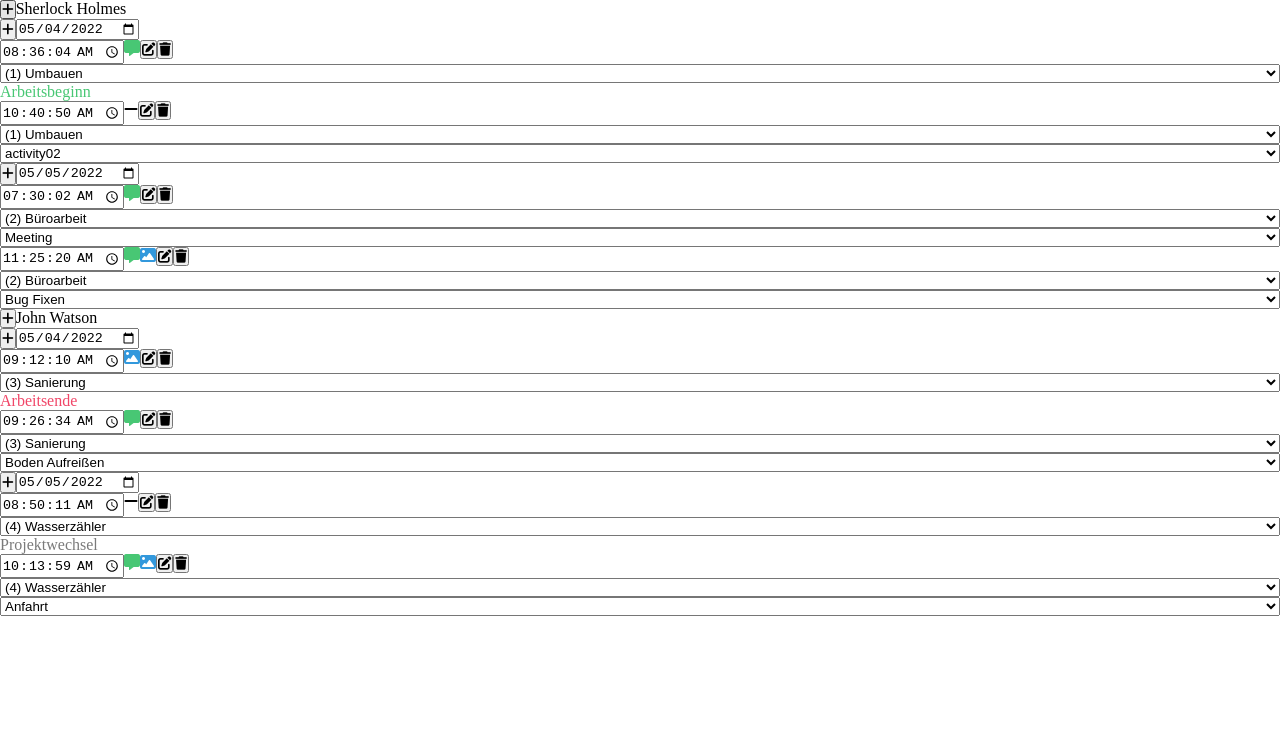
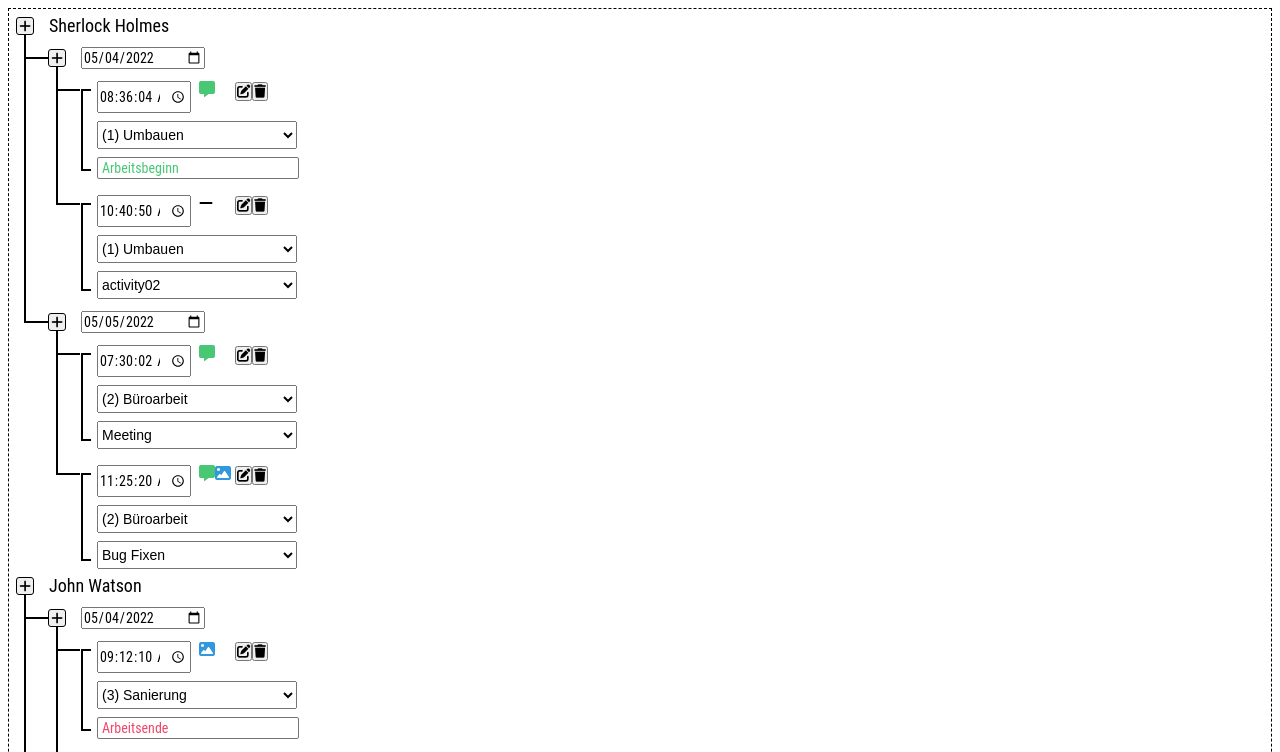
Before and after one commit to StaticYawn/tree-structure-json, a website built with Vite: page index.html in a window 1280 px wide. Shown: the top 752 px of the page. Built offline with nearby package versions, Linux system fonts and the light colour scheme.

Commit message:
fix booking list collapsible later

```diff
--- a/src/style.css
+++ b/src/style.css
@@ -1,33 +1,253 @@
-* { margin: 0; padding: 0; }
+:root {
+    --color-red: #f14668;
+    --color-blue: #3273dc;
+    --color-green: #48c774;
+    --color-gray: #7a7a7a;
+    --line-thickness: 2px;
+}
+
+* {
+    margin: 0;
+    padding: 0;
+}
+
+body,
+input {
+    font-family: PT Sans, Roboto Condensed, BlinkMacSystemFont, -apple-system, "Segoe UI", Roboto,
+        Oxygen, Ubuntu, Cantarell, "Fira Sans", "Droid Sans", "Helvetica Neue", Helvetica, Arial, sans-serif;
+}
+
+body {
+    margin: 0.5rem;
+}
 
 /*  -   -   FLEXBOX  -   -   */
 
-.flex { display: flex; }
-.d-row { flex-direction: row; }
-.d-col { flex-direction: column; }
-.hide { display: none; }
+.flex {
+    display: flex;
+}
+
+.d-row {
+    flex-direction: row;
+}
+
+.d-col {
+    flex-direction: column;
+}
+
+.hide {
+    display: none;
+}
+
+.fas {
+    pointer-events: none;
+}
+
+.fa-message {
+    color: #48c774;
+}
+
+.fa-image {
+    color: #3298dc;
+}
+
+.green {
+    color: var(--color-green);
+}
+
+.red {
+    color: var(--color-red);
+}
+
+.gray {
+    color: var(--color-gray);
+}
+
+.blue {
+    color: var(--color-blue);
+}
 
 /*  -   -   -   -   -   -   */
 
+.project-select,
+.activity-select {
+    width: 200px;
+    font-size: calc(0.75rem + 0.125rem);
+    padding: calc(1rem / 4) 0;
+}
 
-/*  -   -   FA ICONS  -   -   */
+.span-activity {
+    width: calc(200px - (1rem / 4));
+    font-size: calc(0.75rem + 0.125rem);
+    padding: calc(1rem / 8) 0;
+    padding-left: calc(1rem / 4);
+    border: 1px solid rgb(118, 118, 118);
+    border-radius: 2px;
+}
 
-.fas { pointer-events: none; }
-.fa-message { color: #48c774; }
-.fa-image { color: #3298dc; }
+.toggle-button {
+    height: 16px;
+    width: 16px;
+    position: relative;
+    border: none;
+    outline: 1px solid black;
+    border-radius: 2px;
+}
 
-/*  -   -   -   -   -   -   */
+.ticket-container {
+    padding: 0.5rem;
+    border: 1px dashed black;
+    gap: 0.5rem;
+}
 
-
-/*  -   -   COLORS  -   -   */
-
-.green { color: #48c774; }
-.red { color: #f14668; }
-.gray{ color: #7a7a7a; }
-.blue{ color: #3273dc; }
-
-/*  -   -   -   -   -   -   */
+.employee-row {
+    gap: 0.5rem;
+    position: relative;
+}
 
 .employee {
+    gap: 1rem;
+    align-items: center;
+}
 
+.username {
+    width: 150px;
+    font-size: 1.125rem;
+    line-height: 1em;
 }
+
+.date-list {
+    gap: 0.5rem;
+    margin-left: 2rem;
+}
+
+.date-row {
+    gap: 0.5rem;
+    position: relative;
+}
+
+.date-row:not(:last-child)::before {
+    content: '';
+    position: absolute;
+    top: -8px;
+    left: -25px;
+
+    width: var(--line-thickness);
+    height: 22px;
+    background-color: black;
+}
+
+.date-row:not(:last-child)::after {
+    content: '';
+    position: absolute;
+    top: 14px;
+    left: -25px;
+
+    width: var(--line-thickness);
+    height: calc(100% + 10px);
+    background-color: black;
+}
+
+.date {
+    gap: 1rem;
+    height: 30px;
+    align-items: center;
+    position: relative;
+}
+
+.date::before {
+    content: '';
+    position: absolute;
+    top: 14px;
+    left: -23px;
+
+    width: 22px;
+    height: var(--line-thickness);
+    background-color: black;
+}
+
+.date:not(:last-child):after {
+    content: '';
+    position: absolute;
+    top: 24px;
+    left: 7px;
+    width: var(--line-thickness);
+    height: 22px;
+    background-color: black;
+}
+
+.date-input {
+    width: 120px;
+    font-size: calc(0.75rem + 0.125rem);
+}
+
+.booking-list {
+    gap: 1rem;
+    margin-left: 3rem;
+    position: relative;
+}
+
+.booking-list:not(:last-child)::before {
+    /* content: ''; */
+    position: absolute;
+    width: var(--line-thickness);
+    height: calc(100% + 14px);
+    background-color: black;
+    top: -14px;
+    left: calc(-3rem + 7px);
+}
+
+.booking {
+    gap: 0.5rem;
+    position: relative;
+}
+
+.booking:not(:last-child):before {
+    content: '';
+    position: absolute;
+    width: 22px;
+    height: calc(100% + (1rem - 2px));
+    border: 2px solid black;
+    border-right: none;
+    top: 8px;
+    left: calc(-2.5rem - 1px);
+}
+.booking::after {
+    content: '';
+    position: absolute;
+    width: calc(0.75rem - 4px);
+    height: calc((100%) - 20%);
+    border: 2px solid black;
+    border-right: none;
+    inset: 0;
+    top: 8%;
+    left: -1rem;
+}
+
+.time-input {
+    width: 90px;
+    font-size: calc(0.75rem + 0.125rem);
+    /* padding: calc(1rem / 8) 0.5rem; */
+}
+
+.utility {
+    gap: 0.5rem;
+    height: 2rem;
+    position: relative;
+}
+.utility:before {
+    /* content: ''; */
+    position: absolute;
+    height: var(--line-thickness);
+    width: 10px;
+    background-color: black;
+}
+
+.info-icons {
+    width: calc(2rem + (1rem / 4));
+}
+
+.util-buttons>button {
+    /* height: 2rem; */
+    /* width: 2rem; */
+}
```
